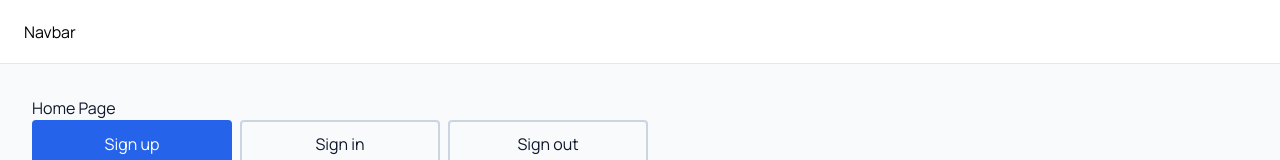
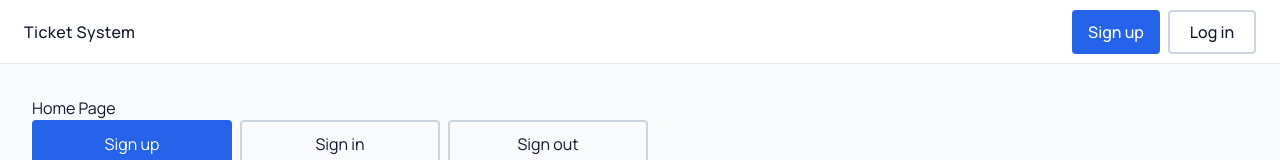
Before and after one commit to CallumB04/ticket-system, a React (Vite) app in the folder frontend/: page / in a window 1280 px wide. Shown: the top 160 px of the page. Built offline with nearby package versions, Linux system fonts and the light colour scheme; no server answers.

Commit message:
feat: add buttons to navbar

```diff
--- a/frontend/src/layout/Navbar/Navbar.tsx
+++ b/frontend/src/layout/Navbar/Navbar.tsx
@@ -1,18 +1,49 @@
 import { twMerge } from "tailwind-merge";
+import Button from "../../components/Button/Button";
+import { useUser } from "../../hooks/useUser";
+import LinkButton from "../../components/Button/LinkButton";
+import { Link } from "react-router-dom";
 
 interface NavbarProps {
     className?: string;
 }
 
 const Navbar = ({ className }: NavbarProps) => {
+    const { sessionLoading, user, signOut } = useUser();
+
     return (
         <nav
             className={twMerge(
-                "bg-surface border-b-layout-border h-navbar-height fixed top-0 left-0 flex w-screen items-center border-b px-6",
+                "bg-surface border-b-layout-border h-navbar-height fixed top-0 left-0 flex w-screen items-center justify-between border-b px-6",
                 className
             )}
         >
-            Navbar
+            {/* Logo / Brand text */}
+            <Link
+                to="/"
+                className="text-text-primary font-medium tracking-wide"
+            >
+                Ticket System
+            </Link>
+            {/* Buttons */}
+            {/* When signed out -> Signup / Login */}
+            {/* When signed in -> Go to Dashboard */}
+            {sessionLoading ? (
+                <></>
+            ) : user ? (
+                <LinkButton to="/dashboard" variant="primary" className="h-11">
+                    Go to Dashboard
+                </LinkButton>
+            ) : (
+                <span className="flex gap-2">
+                    <Button variant="primary" className="h-11 w-22">
+                        Sign up
+                    </Button>
+                    <Button variant="secondary" className="h-11 w-22">
+                        Log in
+                    </Button>
+                </span>
+            )}
         </nav>
     );
 };
```
